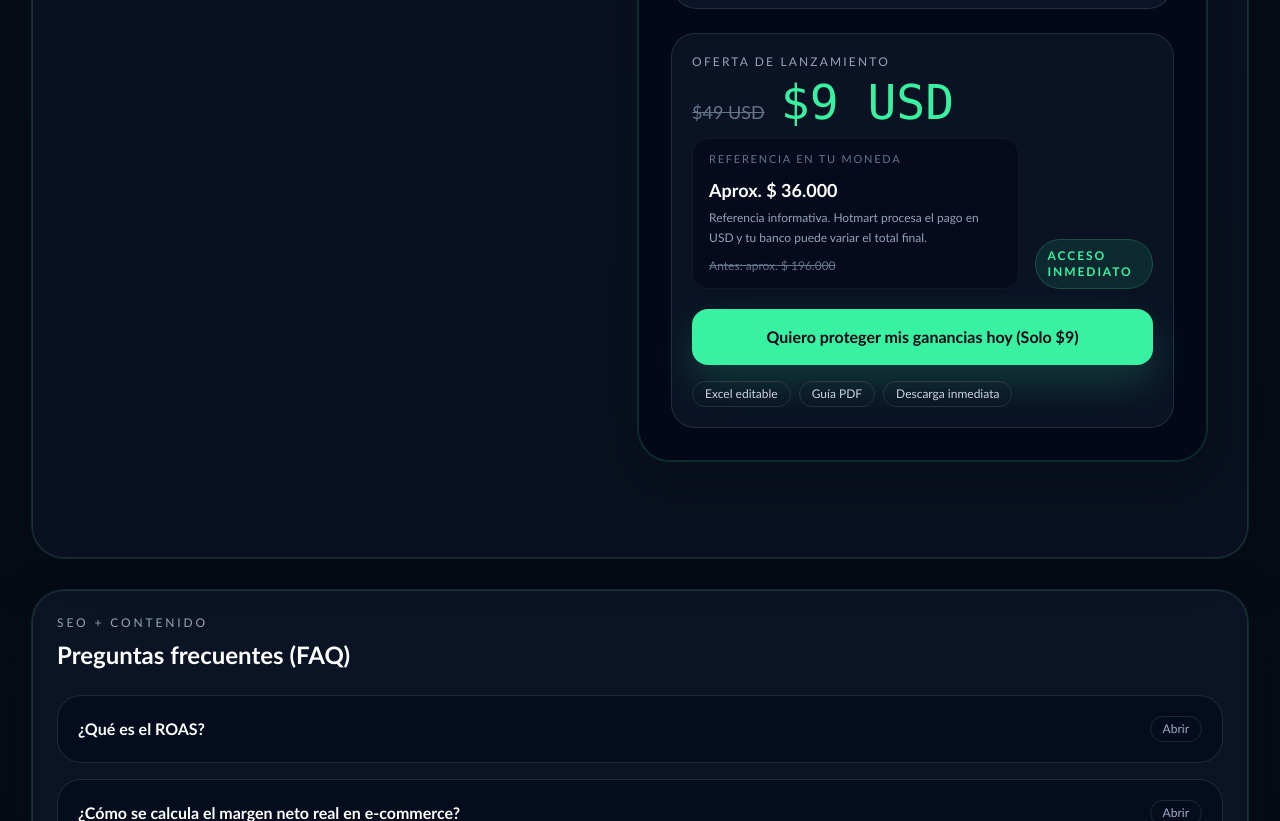
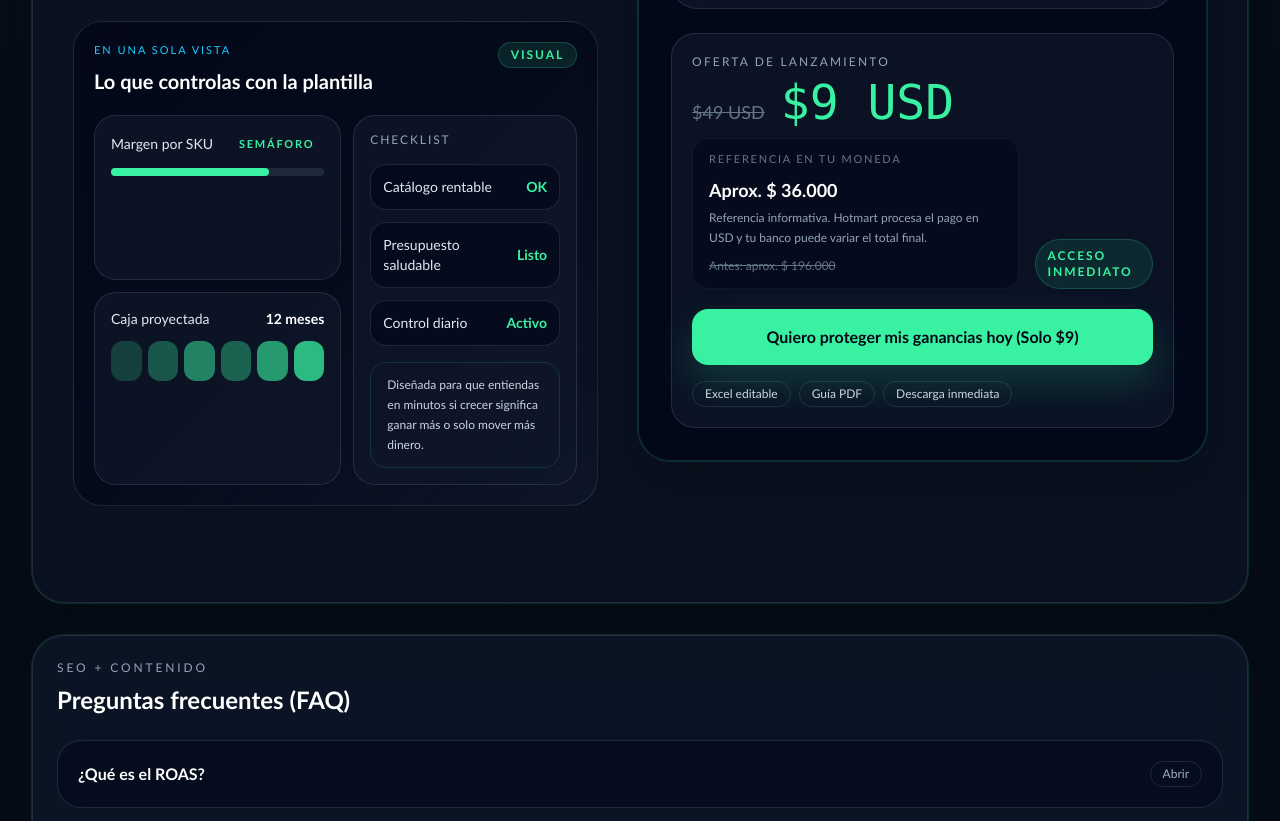
Before and after one commit to SamOkampo/calculadora-roa-sense, a plain HTML site: page index.html in a window 1280 px wide. Shown: the part 3177-3998 px from the top of the page. Drawn offline with nearby package versions, Linux system fonts and the light colour scheme.

Commit message:
Fill empty space in template section

```diff
--- a/index.html
+++ b/index.html
@@ -1251,6 +1251,79 @@ j=d.createElement(s),dl=l!='dataLayer'?'&l='+l:'';j.async=true;j.src=
                 <span class="mt-2 block text-sm font-semibold text-white">Gu&iacute;a PDF paso a paso</span>
               </button>
             </div>
+
+            <div class="mt-6 overflow-hidden rounded-[1.8rem] border border-line bg-gradient-to-br from-slate-950/80 via-slate-950/55 to-slate-900/70 p-5">
+              <div class="flex flex-wrap items-start justify-between gap-3">
+                <div>
+                  <p class="text-[11px] uppercase tracking-[0.18em] text-accentSoft">
+                    En una sola vista
+                  </p>
+                  <h3 class="mt-2 text-xl font-semibold text-white">
+                    Lo que controlas con la plantilla
+                  </h3>
+                </div>
+                <span class="rounded-full border border-accent/20 bg-accent/10 px-3 py-1 text-xs font-semibold uppercase tracking-[0.16em] text-accent">
+                  Visual
+                </span>
+              </div>
+
+              <div class="mt-5 grid gap-3 sm:grid-cols-[1.05fr_0.95fr]">
+                <div class="grid gap-3">
+                  <article class="rounded-[1.35rem] border border-line bg-slate-900/75 p-4">
+                    <div class="flex items-center justify-between gap-3">
+                      <span class="text-sm font-medium text-slate-200">Margen por SKU</span>
+                      <span class="rounded-full bg-accent/12 px-2.5 py-1 text-[11px] font-semibold uppercase tracking-[0.16em] text-accent">
+                        Sem&aacute;foro
+                      </span>
+                    </div>
+                    <div class="mt-3 h-2 rounded-full bg-slate-800">
+                      <div class="h-2 w-[74%] rounded-full bg-accent"></div>
+                    </div>
+                  </article>
+
+                  <article class="rounded-[1.35rem] border border-line bg-slate-900/75 p-4">
+                    <div class="flex items-center justify-between gap-3">
+                      <span class="text-sm font-medium text-slate-200">Caja proyectada</span>
+                      <span class="text-sm font-semibold text-white">12 meses</span>
+                    </div>
+                    <div class="mt-3 grid grid-cols-6 gap-1.5">
+                      <span class="h-10 rounded-xl bg-accent/20"></span>
+                      <span class="h-10 rounded-xl bg-accent/30"></span>
+                      <span class="h-10 rounded-xl bg-accent/50"></span>
+                      <span class="h-10 rounded-xl bg-accent/35"></span>
+                      <span class="h-10 rounded-xl bg-accent/60"></span>
+                      <span class="h-10 rounded-xl bg-accent/75"></span>
+                    </div>
+                  </article>
+                </div>
+
+                <div class="rounded-[1.35rem] border border-line bg-slate-900/75 p-4">
+                  <p class="text-xs uppercase tracking-[0.16em] text-slate-400">
+                    Checklist
+                  </p>
+                  <div class="mt-4 space-y-3">
+                    <div class="flex items-center justify-between gap-3 rounded-2xl border border-line bg-slate-950/65 px-3 py-3">
+                      <span class="text-sm text-slate-200">Cat&aacute;logo rentable</span>
+                      <span class="text-sm font-semibold text-accent">OK</span>
+                    </div>
+                    <div class="flex items-center justify-between gap-3 rounded-2xl border border-line bg-slate-950/65 px-3 py-3">
+                      <span class="text-sm text-slate-200">Presupuesto saludable</span>
+                      <span class="text-sm font-semibold text-accent">Listo</span>
+                    </div>
+                    <div class="flex items-center justify-between gap-3 rounded-2xl border border-line bg-slate-950/65 px-3 py-3">
+                      <span class="text-sm text-slate-200">Control diario</span>
+                      <span class="text-sm font-semibold text-accent">Activo</span>
+                    </div>
+                  </div>
+
+                  <div class="mt-4 rounded-2xl border border-accent/15 bg-accent/8 px-4 py-3">
+                    <p class="text-xs leading-5 text-slate-300">
+                      Dise&ntilde;ada para que entiendas en minutos si crecer significa ganar m&aacute;s o solo mover m&aacute;s dinero.
+                    </p>
+                  </div>
+                </div>
+              </div>
+            </div>
           </div>
 
           <div class="rounded-[2rem] border border-accent/15 bg-slate-950/75 p-6 shadow-glow sm:p-8">
```
